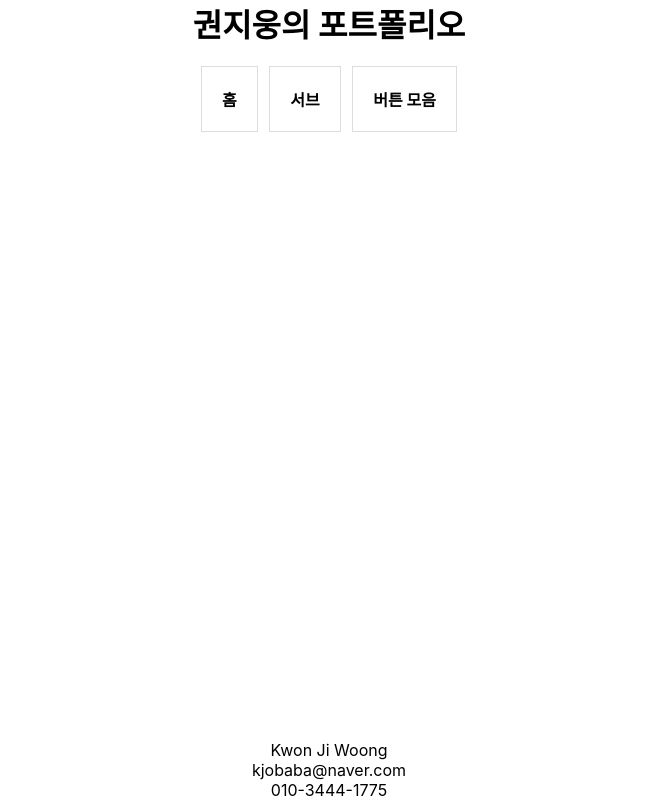
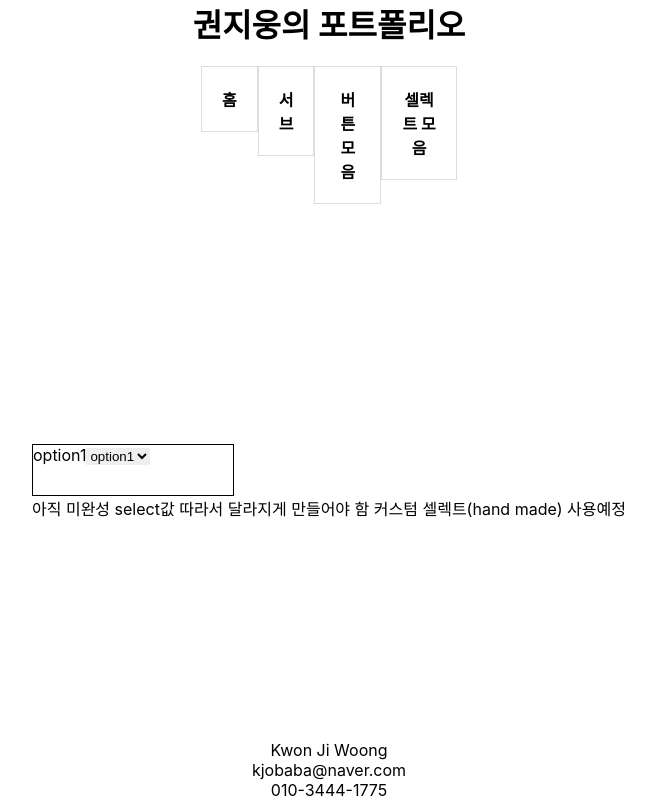
Before and after one commit to KwonJiWoong/1day1commit, a React (Create React App) app: page /select in a window 1280 px wide. Shown: the whole page, without its empty margins (311-966 px from the left). Built offline with nearby package versions, Linux system fonts and the light colour scheme.

Commit message:
2021-09-11
셀렉트 모음 생성

```diff
--- /dev/null
+++ b/src/component/collection/selectiCollection.js
@@ -0,0 +1,84 @@
+import '../../css/component/select.css';
+
+/* props 받아올 순서 */
+function Select({value, type, test_all}){
+    const valueChk = value == null ? '기본 텍스트' : value;
+    const SelectCon = () => {
+        if(test_all){
+            return(
+                <div>
+                    <div className="select-wrap select-ty01">
+                        <label htmlFor="selectDefault">option1</label>
+                        <select name="" id="selectDefault">
+                            <option value="option1">option1</option>
+                            <option value="option2">option2</option>
+                            <option value="option3">option3</option>
+                        </select>
+                    </div>
+                    <p>아직 미완성 select값 따라서 달라지게 만들어야 함 커스텀 셀렉트(hand made) 사용예정</p>
+                </div>
+                );
+        }else{
+            switch (type) {
+                case "01":
+                    return(
+                        <div className="select-wrap select-ty01">
+                            <label htmlFor="selectDefault"></label>
+                            <select name="" id="selectDefault">
+                            <option value="option1">option1</option>
+                            <option value="option2">option2</option>
+                            <option value="option3">option3</option>
+                            </select>
+                        </div>
+                    );
+                    break;
+                case "02":
+                    return(
+                        <div className="select-wrap select-ty02">
+                            <label htmlFor="selectDefault"></label>
+                            <select name="" id="selectDefault">
+                                <option value="option1">option1</option>
+                                <option value="option2">option2</option>
+                                <option value="option3">option3</option>
+                            </select>
+                        </div>
+
+                        );
+                    break;
+                case "03":
+                    return(
+                        <div className="select-wrap select-ty03">
+                            <label htmlFor="selectDefault"></label>
+                            <select name="" id="selectDefault">
+                                <option value="option1">option1</option>
+                                <option value="option2">option2</option>
+                                <option value="option3">option3</option>
+                            </select>
+                        </div>
+                    );
+
+                    break;
+                default:
+                    return(
+                        <div className="select-wrap select-default">
+                            <label htmlFor="selectDefault"></label>
+                            <select name="select" id="selectDefault">
+                                <option value="option1">option1</option>
+                                <option value="option2">option2</option>
+                                <option value="option3">option3</option>
+                            </select>
+                        </div>
+                    );
+                    break;
+            }
+        }
+
+    };
+    return(
+        <div className="select-container">
+            {SelectCon()}
+        </div>
+    );
+}
+
+export default Select;
--- a/src/component/header.js
+++ b/src/component/header.js
@@ -5,7 +5,8 @@ function Header() {
     const data = [
     {id:1, name: "홈", link: "./"},
     {id:2, name: "서브", link: "./sub"},
-    {id:3, name: "버튼 모음", link: "./btn"}
+    {id:3, name: "버튼 모음", link: "./btn"},
+    {id:3, name: "셀렉트 모음", link: "./select"}
     ];
     const GnbList = data.map((gnbList) =>
         <li key={gnbList.id}>
--- a/src/component/section.js
+++ b/src/component/section.js
@@ -1,8 +1,9 @@
 import '../css/section.css';
-import { Route, Switch, browserHistory } from "react-router-dom";
+import { Route, Switch } from "react-router-dom";
 import Subcontens from './sub/subcontents';
 import InputSample from './sub/inputsample';
 import BtnCollection from './collection/btnCollection';
+import SelectCollection from './collection/selectiCollection';
 
 
 function Section() {
@@ -12,6 +13,7 @@ function Section() {
           <Route exact path="/" render={() => <InputSample />}></Route>
           <Route exact path="/sub" render={() => <Subcontens />}></Route>
           <Route exact path="/btn" render={() => <BtnCollection test_all={true}/>}></Route>
+          <Route exact path="/select" render={() => <SelectCollection test_all={true}/>}></Route>
         </Switch>
       </section>
   );
--- /dev/null
+++ b/src/css/component/select.css
@@ -0,0 +1 @@
+.select-wrap{width:200px; height:50px; border:solid 1px #000;}
```
Also changed, not shown: 19 other files (tests, documents, lock files or other folders).
